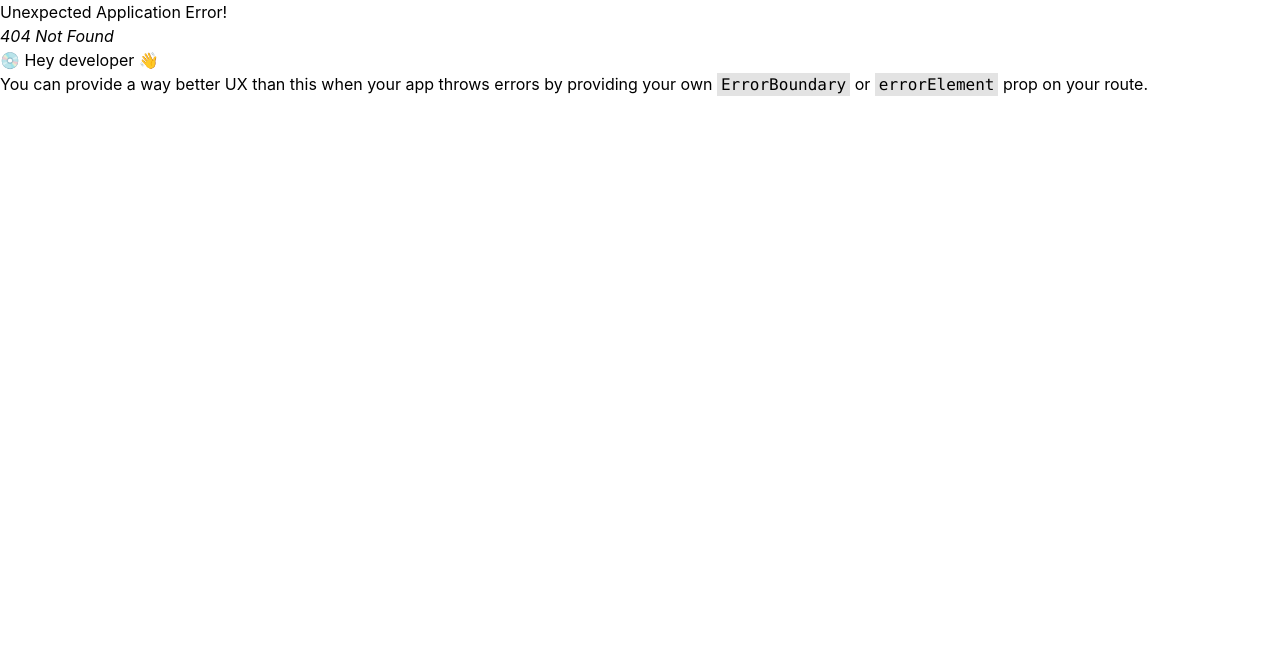
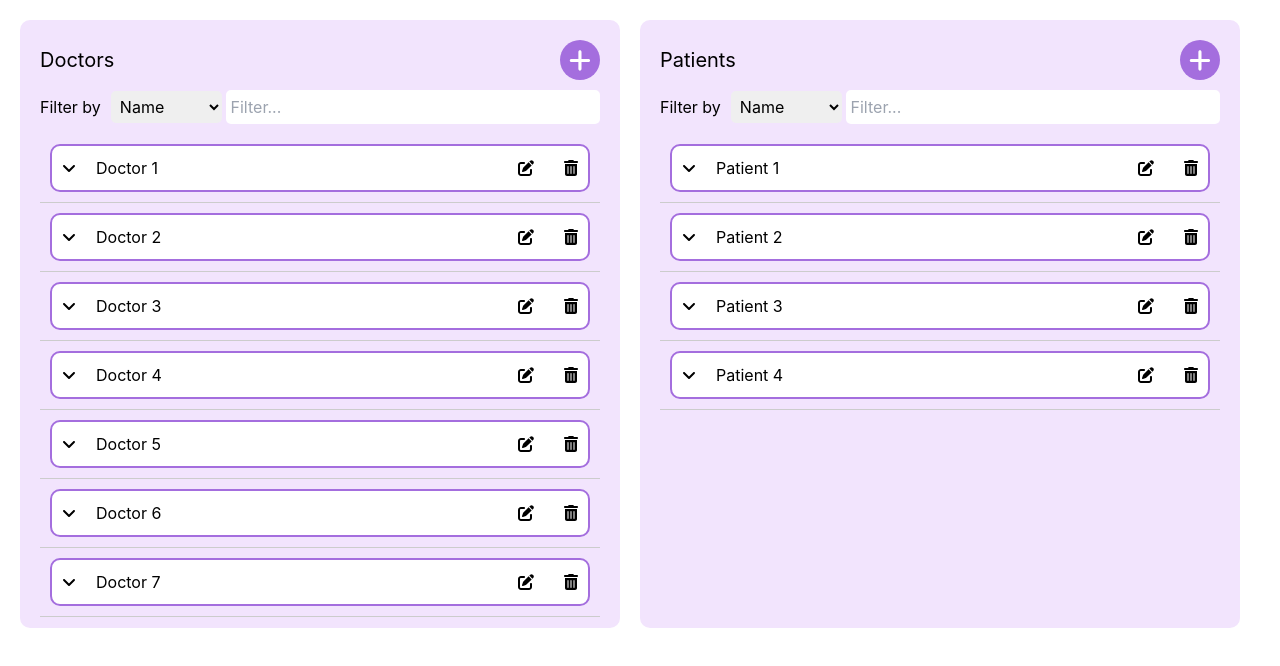
Before and after one commit to Maiserageldin/OralCancerDetectionWebsite, a React (Create React App) app: page /employee in a window 1280 px wide. Before the commit this address had no page. Shown: the top 666 px of the page. Built offline with nearby package versions, Linux system fonts and the light colour scheme.

Commit message:
Register Doctor and Login APIs connected

```diff
--- a/package.json
+++ b/package.json
@@ -9,9 +9,11 @@
     "@testing-library/jest-dom": "^5.17.0",
     "@testing-library/react": "^13.4.0",
     "@testing-library/user-event": "^13.5.0",
+    "axios": "^1.6.8",
+    "jwt-decode": "^4.0.0",
     "react": "^18.2.0",
     "react-dom": "^18.2.0",
-    "react-router-dom": "^6.22.3",
+    "react-router-dom": "^6.23.0",
     "react-scripts": "5.0.1",
     "react-scroll-parallax": "^3.4.5",
     "web-vitals": "^2.1.4"
--- a/src/App.js
+++ b/src/App.js
@@ -2,27 +2,39 @@ import BlockContainer from "./components/Container";
 import Layout from "./components/Layout";
 import Header from "./components/Header";
 import Reviews from "./components/Reviews";
+import Footer from "./components/Footer";
+import EmployeeDashboard from "./components/Employee/EmployeeDashboard";
+import PatientDashboard from "./components/Patient/PatientDashboard";
+import DoctorDashboard from "./components/Doctor/DoctorDashboard";
 import "./fontAwesome";
-import Footer from "./components/Footer";
-import { ParallaxProvider, Parallax } from "react-scroll-parallax";
-import EmployeeDashboard from "./components/Employee/EmployeeDashboard";
+import {
+  BrowserRouter as Router,
+  Routes,
+  Route,
+  useHistory,
+} from "react-router-dom";
+
+function MainLayout() {
+  return (
+    <Layout>
+      <Header />
+      <BlockContainer />
+      <Reviews />
+      <Footer />
+    </Layout>
+  );
+}
 
 function App() {
   return (
-    <ParallaxProvider>
-      <Layout>
-        <Header />
-        <Parallax y={[-20, 20]} tagOuter="figure">
-          <BlockContainer />
-        </Parallax>
-        <Parallax y={[-20, 20]} tagOuter="figure">
-          <Reviews />
-        </Parallax>
-        <Parallax y={[-20, 20]} tagOuter="figure">
-          <Footer />
-        </Parallax>
-      </Layout>
-    </ParallaxProvider>
+    <Router>
+      <Routes>
+        <Route path="/" element={<MainLayout />} />
+        <Route path="/patient" element={<PatientDashboard />} />
+        <Route path="/doctor" element={<DoctorDashboard />} />
+        <Route path="/employee" element={<EmployeeDashboard />} />
+      </Routes>
+    </Router>
   );
 }
 
--- /dev/null
+++ b/src/components/AccessTokenContext.jsx
@@ -0,0 +1,13 @@
+import React, { createContext, useState } from "react";
+
+export const AccessTokenContext = createContext();
+
+export const AccessTokenProvider = ({ children }) => {
+  const [accessToken, setAccessToken] = useState(null);
+
+  return (
+    <AccessTokenContext.Provider value={{ accessToken, setAccessToken }}>
+      {children}
+    </AccessTokenContext.Provider>
+  );
+};
--- a/src/components/Doctor/DoctorDashboard.jsx
+++ b/src/components/Doctor/DoctorDashboard.jsx
@@ -0,0 +1,3 @@
+export default function DoctorDashboard() {
+  return <div>hi doctor</div>;
+}
--- a/src/components/Employee/EmployeeDashboard.jsx
+++ b/src/components/Employee/EmployeeDashboard.jsx
@@ -1,16 +1,19 @@
-import React, { useState } from 'react';
+import React, { useState } from "react";
 import "./styles/employeeHome.css";
-import { FontAwesomeIcon } from '@fortawesome/react-fontawesome';
-import { faTrashAlt, faEdit, faAngleDown, faAngleUp, faPlus } from '@fortawesome/free-solid-svg-icons';
-import AddDoctor from './AddDoctor';
-import AddPatient from './AddPatient';
-
+import { FontAwesomeIcon } from "@fortawesome/react-fontawesome";
+import {
+  faTrashAlt,
+  faEdit,
+  faAngleDown,
+  faAngleUp,
+  faPlus,
+} from "@fortawesome/free-solid-svg-icons";
+import AddDoctor from "./AddDoctor";
+// import AddPatient from "./AddPatient";
 
 function EmployeeDashboard() {
-
   const [showAddDoctorForm, setShowAddDoctorForm] = useState(false);
   const [showAddPatientForm, setShowAddPatientForm] = useState(false);
-
 
   const toggleAddDoctorForm = () => {
     setShowAddDoctorForm(!showAddDoctorForm);
@@ -19,7 +22,6 @@ function EmployeeDashboard() {
   const toggleAddPatientForm = () => {
     setShowAddPatientForm(!showAddPatientForm);
   };
-
 
   const addDoctor = (newDoctor) => {
     setDoctors([...doctors, newDoctor]);
@@ -39,26 +41,132 @@ function EmployeeDashboard() {
   };
 
   const [doctors, setDoctors] = useState([
-        { id: 1, name: 'Doctor 1', email: 'doctor1@example.com', phone: '123-456-7890', username: 'doctor1', age: 35, gender: 'Male', specialty: 'Cardiology', showDetails: false },
-        { id: 2, name: 'Doctor 2', email: 'doctor2@example.com', phone: '234-567-8901', username: 'doctor2', age: 40, gender: 'Female', specialty: 'Pediatrics', showDetails: false },
-        { id: 3, name: 'Doctor 3', email: 'doctor3@example.com', phone: '345-678-9012', username: 'doctor3', age: 45, gender: 'Male', specialty: 'Orthopedics', showDetails: false },
-        { id: 4, name: 'Doctor 4', email: 'doctor4@example.com', phone: '456-789-0123', username: 'doctor4', age: 50, gender: 'Female', specialty: 'Dermatology', showDetails: false },
-        { id: 5, name: 'Doctor 5', email: 'doctor3@example.com', phone: '345-678-9012', username: 'doctor5', age: 45, gender: 'Male', specialty: 'Orthopedics', showDetails: false },
-        { id: 6, name: 'Doctor 6', email: 'doctor3@example.com', phone: '345-678-9012', username: 'doctor6', age: 45, gender: 'Male', specialty: 'Orthopedics', showDetails: false },
-        { id: 7, name: 'Doctor 7', email: 'doctor3@example.com', phone: '345-678-9012', username: 'doctor7', age: 45, gender: 'Male', specialty: 'Orthopedics', showDetails: false }
+    {
+      id: 1,
+      name: "Doctor 1",
+      email: "doctor1@example.com",
+      phone: "123-456-7890",
+      username: "doctor1",
+      age: 35,
+      gender: "Male",
+      specialty: "Cardiology",
+      showDetails: false,
+    },
+    {
+      id: 2,
+      name: "Doctor 2",
+      email: "doctor2@example.com",
+      phone: "234-567-8901",
+      username: "doctor2",
+      age: 40,
+      gender: "Female",
+      specialty: "Pediatrics",
+      showDetails: false,
+    },
+    {
+      id: 3,
+      name: "Doctor 3",
+      email: "doctor3@example.com",
+      phone: "345-678-9012",
+      username: "doctor3",
+      age: 45,
+      gender: "Male",
+      specialty: "Orthopedics",
+      showDetails: false,
+    },
+    {
+      id: 4,
+      name: "Doctor 4",
+      email: "doctor4@example.com",
+      phone: "456-789-0123",
+      username: "doctor4",
+      age: 50,
+      gender: "Female",
+      specialty: "Dermatology",
+      showDetails: false,
+    },
+    {
+      id: 5,
+      name: "Doctor 5",
+      email: "doctor3@example.com",
+      phone: "345-678-9012",
+      username: "doctor5",
+      age: 45,
+      gender: "Male",
+      specialty: "Orthopedics",
+      showDetails: false,
+    },
+    {
+      id: 6,
+      name: "Doctor 6",
+      email: "doctor3@example.com",
+      phone: "345-678-9012",
+      username: "doctor6",
+      age: 45,
+      gender: "Male",
+      specialty: "Orthopedics",
+      showDetails: false,
+    },
+    {
+      id: 7,
+      name: "Doctor 7",
+      email: "doctor3@example.com",
+      phone: "345-678-9012",
+      username: "doctor7",
+      age: 45,
+      gender: "Male",
+      specialty: "Orthopedics",
+      showDetails: false,
+    },
   ]);
 
   const [patients, setPatients] = useState([
-        { id: 1, name: 'Patient 1', email: 'patient1@example.com', phone: '567-890-1234', username: 'patient1', age: 25, gender: 'Male', showDetails: false },
-        { id: 2, name: 'Patient 2', email: 'patient2@example.com', phone: '678-901-2345', username: 'patient2', age: 30, gender: 'Female', showDetails: false },
-        { id: 3, name: 'Patient 3', email: 'patient3@example.com', phone: '789-012-3456', username: 'patient3', age: 35, gender: 'Male', showDetails: false },
-        { id: 4, name: 'Patient 4', email: 'patient4@example.com', phone: '890-123-4567', username: 'patient4', age: 40, gender: 'Female', showDetails: false }
+    {
+      id: 1,
+      name: "Patient 1",
+      email: "patient1@example.com",
+      phone: "567-890-1234",
+      username: "patient1",
+      age: 25,
+      gender: "Male",
+      showDetails: false,
+    },
+    {
+      id: 2,
+      name: "Patient 2",
+      email: "patient2@example.com",
+      phone: "678-901-2345",
+      username: "patient2",
+      age: 30,
+      gender: "Female",
+      showDetails: false,
+    },
+    {
+      id: 3,
+      name: "Patient 3",
+      email: "patient3@example.com",
+      phone: "789-012-3456",
+      username: "patient3",
+      age: 35,
+      gender: "Male",
+      showDetails: false,
+    },
+    {
+      id: 4,
+      name: "Patient 4",
+      email: "patient4@example.com",
+      phone: "890-123-4567",
+      username: "patient4",
+      age: 40,
+      gender: "Female",
+      showDetails: false,
+    },
   ]);
 
-    const [doctorFilter, setDoctorFilter] = useState('');
-    const [patientFilter, setPatientFilter] = useState('');
-    const [doctorFilterBy, setDoctorFilterBy] = useState('name');
-    const [patientFilterBy, setPatientFilterBy] = useState('name');
+  const [doctorFilter, setDoctorFilter] = useState("");
+  const [patientFilter, setPatientFilter] = useState("");
+  const [doctorFilterBy, setDoctorFilterBy] = useState("name");
+  const [patientFilterBy, setPatientFilterBy] = useState("name");
 
   const handleDoctorFilterChange = (event) => {
     setDoctorFilter(event.target.value);
@@ -76,40 +184,43 @@ function EmployeeDashboard() {
     setPatientFilterBy(event.target.value);
   };
 
-    const filteredDoctors = doctors.filter(doctor => {
-        if (doctorFilterBy === 'name') {
+  const filteredDoctors = doctors.filter((doctor) => {
+    if (doctorFilterBy === "name") {
       return doctor.name.toLowerCase().includes(doctorFilter.toLowerCase());
-        } else if (doctorFilterBy === 'email') {
+    } else if (doctorFilterBy === "email") {
       return doctor.email.toLowerCase().includes(doctorFilter.toLowerCase());
-        } else if (doctorFilterBy === 'phone') {
+    } else if (doctorFilterBy === "phone") {
       return doctor.phone.toLowerCase().includes(doctorFilter.toLowerCase());
-        } else if (doctorFilterBy === 'username') {
+    } else if (doctorFilterBy === "username") {
       return doctor.username.toLowerCase().includes(doctorFilter.toLowerCase());
-        } else if (doctorFilterBy === 'age') {
+    } else if (doctorFilterBy === "age") {
       return doctor.age.toString().includes(doctorFilter);
-        } else if (doctorFilterBy === 'gender') {
+    } else if (doctorFilterBy === "gender") {
       return doctor.gender.toLowerCase() === doctorFilter.toLowerCase();
-        } else if (doctorFilterBy === 'specialty') {
-            return doctor.specialty.toLowerCase().includes(doctorFilter.toLowerCase());
+    } else if (doctorFilterBy === "specialty") {
+      return doctor.specialty
+        .toLowerCase()
+        .includes(doctorFilter.toLowerCase());
     }
   });
 
-    const filteredPatients = patients.filter(patient => {
-        if (patientFilterBy === 'name') {
+  const filteredPatients = patients.filter((patient) => {
+    if (patientFilterBy === "name") {
       return patient.name.toLowerCase().includes(patientFilter.toLowerCase());
-        } else if (patientFilterBy === 'email') {
+    } else if (patientFilterBy === "email") {
       return patient.email.toLowerCase().includes(patientFilter.toLowerCase());
-        } else if (patientFilterBy === 'phone') {
+    } else if (patientFilterBy === "phone") {
       return patient.phone.toLowerCase().includes(patientFilter.toLowerCase());
-        } else if (patientFilterBy === 'username') {
-            return patient.username.toLowerCase().includes(patientFilter.toLowerCase());
-        } else if (patientFilterBy === 'age') {
+    } else if (patientFilterBy === "username") {
+      return patient.username
+        .toLowerCase()
+        .includes(patientFilter.toLowerCase());
+    } else if (patientFilterBy === "age") {
       return patient.age.toString().includes(patientFilter);
-        } else if (patientFilterBy === 'gender') {
+    } else if (patientFilterBy === "gender") {
       return patient.gender.toLowerCase() === patientFilter.toLowerCase();
     }
   });
-
 
   const toggleDetails = (item) => {
     item.showDetails = !item.showDetails;
@@ -123,17 +234,21 @@ function EmployeeDashboard() {
   };
 
   const handleDeleteDoctor = (id, name) => {
-        const confirmDelete = window.confirm(`Are you sure you want to delete ${name}?`);
+    const confirmDelete = window.confirm(
+      `Are you sure you want to delete ${name}?`
+    );
     if (confirmDelete) {
-            const updatedDoctors = doctors.filter(doctor => doctor.id !== id);
+      const updatedDoctors = doctors.filter((doctor) => doctor.id !== id);
       setDoctors(updatedDoctors);
     }
   };
 
   const handleDeletePatient = (id, name) => {
-        const confirmDelete = window.confirm(`Are you sure you want to delete ${name}?`);
+    const confirmDelete = window.confirm(
+      `Are you sure you want to delete ${name}?`
+    );
     if (confirmDelete) {
-            const updatedPatients = patients.filter(patient => patient.id !== id);
+      const updatedPatients = patients.filter((patient) => patient.id !== id);
       setPatients(updatedPatients);
     }
   };
@@ -161,8 +276,12 @@ function EmployeeDashboard() {
             </div>
             <div className="filter-container">
               <div className="filter-left-container">
-                                <span style={{ marginRight: '10px' }}>Filter by  </span>
-                                <select value={doctorFilterBy} onChange={handleDoctorFilterByChange} className="filter-select">
+                <span style={{ marginRight: "10px" }}>Filter by </span>
+                <select
+                  value={doctorFilterBy}
+                  onChange={handleDoctorFilterByChange}
+                  className="filter-select"
+                >
                   <option value="name">Name</option>
                   <option value="email">Email</option>
                   <option value="phone">Phone</option>
@@ -181,17 +300,32 @@ function EmployeeDashboard() {
               />
             </div>
 
-
             <div className="doctor-list-container">
               <ul className="doctor-list">
-                                {filteredDoctors.map(doctor => (
+                {filteredDoctors.map((doctor) => (
                   <li key={doctor.id}>
                     <div className="item">
-                                            <FontAwesomeIcon style={{ marginRight: '20px' }} icon={doctor.showDetails ? faAngleUp : faAngleDown} className="toggle-icon" onClick={() => toggleDetails(doctor)} />
+                      <FontAwesomeIcon
+                        style={{ marginRight: "20px" }}
+                        icon={doctor.showDetails ? faAngleUp : faAngleDown}
+                        className="toggle-icon"
+                        onClick={() => toggleDetails(doctor)}
+                      />
                       <span>{doctor.name}</span>
                       <div className="actions">
-                                                <FontAwesomeIcon style={{ marginRight: '30px' }} icon={faEdit} className="edit-icon" onClick={() => handleEditDoctor(doctor.id)} />
-                                                <FontAwesomeIcon icon={faTrashAlt} className="delete-icon" onClick={() => handleDeleteDoctor(doctor.id, doctor.name)} />
+                        <FontAwesomeIcon
+                          style={{ marginRight: "30px" }}
+                          icon={faEdit}
+                          className="edit-icon"
+                          onClick={() => handleEditDoctor(doctor.id)}
+                        />
+                        <FontAwesomeIcon
+                          icon={faTrashAlt}
+                          className="delete-icon"
+                          onClick={() =>
+                            handleDeleteDoctor(doctor.id, doctor.name)
+                          }
+                        />
                       </div>
                       {doctor.showDetails && (
                         <div className="details">
@@ -222,8 +356,12 @@ function EmployeeDashboard() {
 
             <div className="filter-container">
               <div className="filter-left-container">
-                            <span style={{ marginRight: '10px' }} >Filter by  </span>
-                            <select value={patientFilterBy} onChange={handlePatientFilterByChange} className="filter-select">
+                <span style={{ marginRight: "10px" }}>Filter by </span>
+                <select
+                  value={patientFilterBy}
+                  onChange={handlePatientFilterByChange}
+                  className="filter-select"
+                >
                   <option value="name">Name</option>
                   <option value="email">Email</option>
                   <option value="phone">Phone</option>
@@ -241,18 +379,32 @@ function EmployeeDashboard() {
               />
             </div>
 
-
-
             <div className="patient-list-container">
               <ul className="patient-list">
-                                {filteredPatients.map(patient => (
+                {filteredPatients.map((patient) => (
                   <li key={patient.id}>
                     <div className="item">
-                                            <FontAwesomeIcon style={{ marginRight: '20px' }} icon={patient.showDetails ? faAngleUp : faAngleDown} className="toggle-icon" onClick={() => toggleDetails(patient)} />
+                      <FontAwesomeIcon
+                        style={{ marginRight: "20px" }}
+                        icon={patient.showDetails ? faAngleUp : faAngleDown}
+                        className="toggle-icon"
+                        onClick={() => toggleDetails(patient)}
+                      />
                       <span>{patient.name}</span>
                       <div className="actions">
-                                                <FontAwesomeIcon style={{ marginRight: '30px' }} icon={faEdit} className="edit-icon" onClick={() => handleEditPatient(patient.id)} />
-                                                <FontAwesomeIcon icon={faTrashAlt} className="delete-icon" onClick={() => handleDeletePatient(patient.id, patient.name)} />
+                        <FontAwesomeIcon
+                          style={{ marginRight: "30px" }}
+                          icon={faEdit}
+                          className="edit-icon"
+                          onClick={() => handleEditPatient(patient.id)}
+                        />
+                        <FontAwesomeIcon
+                          icon={faTrashAlt}
+                          className="delete-icon"
+                          onClick={() =>
+                            handleDeletePatient(patient.id, patient.name)
+                          }
+                        />
                       </div>
                       {patient.showDetails && (
                         <div className="details">
@@ -270,15 +422,19 @@ function EmployeeDashboard() {
             </div>
           </div>
         </div>
-
       </div>
 
-
-            <AddDoctor handleClose={toggleAddDoctorForm} show={showAddDoctorForm} addDoctor={addDoctor} />
-
-            <AddPatient handleClose={toggleAddPatientForm} show={showAddPatientForm} />
-
+      <AddDoctor
+        handleClose={toggleAddDoctorForm}
+        show={showAddDoctorForm}
+        addDoctor={addDoctor}
+      />
+      {/*
+      <AddPatient
+        handleClose={toggleAddPatientForm}
+        show={showAddPatientForm}
+      /> */}
     </div>
-    )
+  );
 }
 export default EmployeeDashboard;
--- a/src/components/Header.jsx
+++ b/src/components/Header.jsx
@@ -23,9 +23,7 @@ export default function Header() {
           <a href="#">About</a>
         </li>
         <li className="text-black hover:text-purple-400 text-xl font-bold font-josefin-sans">
-          <a href="#" onClick={openModal}>
-            Login
-          </a>
+          <a onClick={openModal}>Login</a>
         </li>
         <li>
           <button className="bg-purple-600 text-white rounded-full px-6 py-3 font-semibold hover:bg-purple-700 transition duration-300 shadow-lg focus:outline-none focus:ring-2 focus:ring-purple-500 focus:ring-offset-2">
--- a/src/components/LoginModal.jsx
+++ b/src/components/LoginModal.jsx
@@ -1,9 +1,79 @@
-import React from "react";
+import axios from "axios";
+import React, { useState, useContext } from "react";
+import { useNavigate } from "react-router-dom";
+import { jwtDecode } from "jwt-decode";
+import { AccessTokenContext } from "./AccessTokenContext.jsx";
 
 const LoginModal = ({ handleClose, show }) => {
+  const [username, setUsername] = useState("");
+  const [password, setPassword] = useState("");
+  const { setAccessToken } = useContext(AccessTokenContext);
+  // const [accessToken, setAccessToken] = useState(null);
+
+  const [error, setError] = useState(null);
   const showHideClass = show
     ? "modal fixed inset-0 flex items-center justify-center bg-black bg-opacity-50 z-50"
     : "modal hidden";
+  const navigate = useNavigate();
+
+  const handleUsernameChange = (e) => {
+    setUsername(e.target.value); // Update the username state variable with user input
+  };
+
+  const handlePasswordChange = (e) => {
+    setPassword(e.target.value); // Update the username state variable with user input
+  };
+
+  const handleLogin = async (e) => {
+    e.preventDefault();
+    console.log("username: ", username);
+    console.log("password: ", password);
+    try {
+      const response = await axios.post(
+        "https://clinicmanagement20240427220332.azurewebsites.net/api/Authentication/Login",
+        {
+          userName: username,
+          password: password,
+        }
+      );
+      console.log("Login Successfull!", response.data);
+      navigate("/employee");
+      const accessToken = response.data?.accessToken;
+      setAccessToken(response.data?.accessToken);
+      handleClose();
+      const decodedData = jwtDecode(accessToken);
+      console.log("decodedData", decodedData);
+      const roles =
+        decodedData?.[
+          "http://schemas.microsoft.com/ws/2008/06/identity/claims/role"
+        ];
+
+      //console.log("accessToken", response.data?.accessToken);
+      console.log("roles", roles);
+
+      // Navigate to patient dashboard
+      // if (roles?.includes("Patient")) {
+      //   // history.push("/patient");
+      //   navigate("/patient");
+      // }
+      // // Navigate to doctor dashboard
+      // else if (roles?.includes("Doctor")) {
+      //   // history.push("/doctor");
+      //   navigate("/doctor");
+      // }
+      // //  Navigate to employee dashboard
+      // else if (roles?.includes("Employee")) {
+      //   // history.push("/employee");
+      //   navigate("/employee");
+      // }
+      // // Handle unexpected role scenario
+      // else {
+      //   console.log("Unexpected role");
+      // }
+    } catch (error) {
+      console.error("Login Error:", error.response?.data || error.message);
+    }
+  };
 
   return (
     <div className={showHideClass}>
@@ -29,7 +99,7 @@ const LoginModal = ({ handleClose, show }) => {
             </svg>
           </button>
           <h2 className="text-3xl font-bold mb-4">Login</h2>
-          <form>
+          <form onSubmit={handleLogin}>
             <div className="mb-4">
               <label
                 htmlFor="username"
@@ -38,9 +108,11 @@ const LoginModal = ({ handleClose, show }) => {
                 Username
               </label>
               <input
+                name="username"
                 id="username"
                 type="text"
                 placeholder="Enter your username"
+                onChange={handleUsernameChange}
                 className="w-full px-4 py-2 border rounded-lg focus:outline-none focus:border-purple-400"
               />
             </div>
@@ -52,16 +124,15 @@ const LoginModal = ({ handleClose, show }) => {
                 Password
               </label>
               <input
+                name="password"
                 id="password"
                 type="password"
+                onChange={handlePasswordChange}
                 placeholder="Enter your password"
                 className="w-full px-4 py-2 border rounded-lg focus:outline-none focus:border-purple-400"
               />
             </div>
-            <button
-              type="submit"
-              className="bg-purple-500 text-white px-6 py-3 rounded-lg hover:bg-purple-600"
-            >
+            <button className="bg-purple-500 text-white px-6 py-3 rounded-lg hover:bg-purple-600">
               Login
             </button>
           </form>
@@ -70,5 +141,4 @@ const LoginModal = ({ handleClose, show }) => {
     </div>
   );
 };
-
 export default LoginModal;
```
Also changed, not shown: src/components/Employee/AddDoctor.jsx (+126 -32 lines), src/components/Patient/PatientDashboard.jsx (+29 -0 lines), src/index.js (+6 -10 lines), src/services/api.js (added, +28 -0 lines), 2 other files (tests, documents, lock files or other folders). Lines whose indentation alone changed are shown as unchanged.
